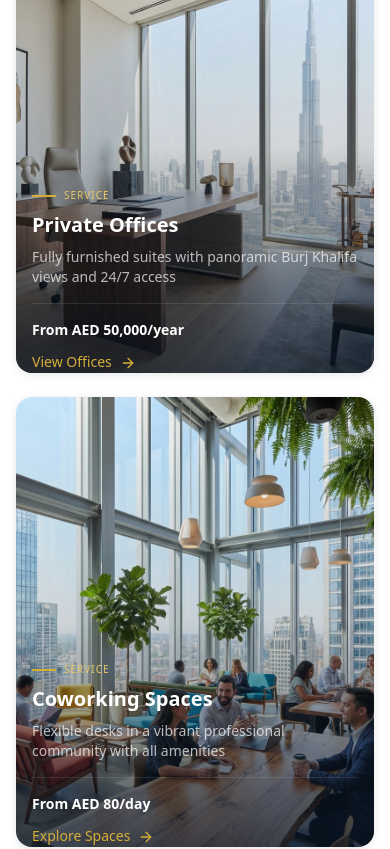
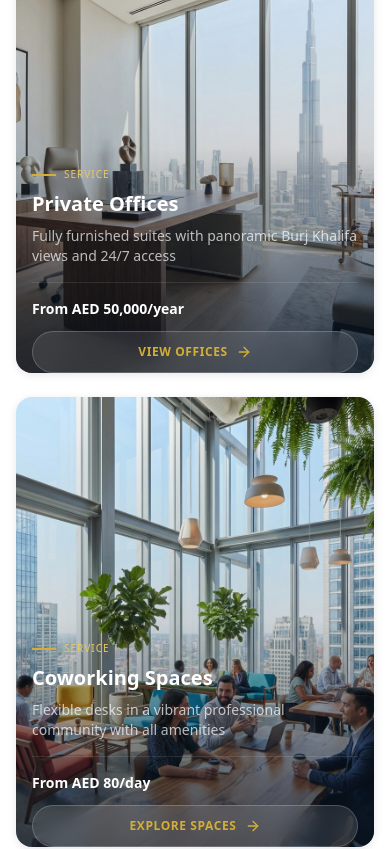
Before and after one commit to mshayan1121/jetsetbc_website, a Next.js app: page / in a window 390 px wide. Shown: the part 1620-2469 px from the top of the page. Built offline with nearby package versions, Linux system fonts and the light colour scheme; a web font is replaced by a local one.

Commit message:
Redesign service card CTA buttons with glassmorphism styling and improved mobile spacing

```diff
--- a/components/sections/ServicesOverview.tsx
+++ b/components/sections/ServicesOverview.tsx
@@ -110,7 +110,7 @@ const ServicesOverview = () => {
                             </div>
 
                             {/* Content */}
-                            <div className="absolute bottom-0 left-0 right-0 p-4 sm:p-6 md:p-8 pt-8 md:pt-12 transform translate-y-4 group-hover:translate-y-0 transition-transform duration-500">
+                            <div className="absolute bottom-0 left-0 right-0 px-4 sm:px-6 md:px-8 pt-8 md:pt-12 pb-4 sm:pb-5 md:pb-5 transform translate-y-4 group-hover:translate-y-0 transition-transform duration-500 flex flex-col">
                                 <div className="flex items-center gap-2 sm:gap-3 mb-2 sm:mb-3">
                                     <div className="w-6 sm:w-8 h-[2px] bg-gold-500" />
                                     <span className="text-gold-400 font-body font-medium uppercase tracking-widest text-[10px] sm:text-xs">
@@ -123,15 +123,18 @@ const ServicesOverview = () => {
                                 <p className="text-white/70 font-body mb-4 sm:mb-6 text-sm sm:text-base line-clamp-2 group-hover:text-white transition-colors duration-300">
                                     {service.description}
                                 </p>
-                                <div className="flex flex-col sm:flex-row items-start sm:items-center justify-between gap-3 sm:gap-0 mt-auto border-t border-white/10 pt-4 sm:pt-6">
+                                <div className="flex flex-col gap-3 mt-auto border-t border-white/10 pt-4 sm:pt-5">
                                     <span className="text-white font-body font-semibold text-sm sm:text-base">
                                         {service.price}
                                     </span>
-                                    <Link href={service.link} className="flex items-center gap-2 text-gold-500 font-body font-medium text-sm sm:text-base group/btn transition-all duration-300">
-                                        <span className="border-b border-transparent group-hover/btn:border-gold-500 transition-all duration-300">
+                                    <Link
+                                        href={service.link}
+                                        className="group/btn relative w-full flex items-center justify-center gap-2 px-4 py-3 sm:py-3.5 rounded-full bg-white/10 backdrop-blur-[10px] border border-white/20 hover:bg-white/15 hover:border-gold-500/40 active:scale-[0.98] transition-all duration-300"
+                                    >
+                                        <span className="text-gold-500 font-body font-semibold text-xs sm:text-sm uppercase tracking-wider group-hover/btn:text-gold-400 transition-colors duration-300">
                                             {service.cta}
                                         </span>
-                                        <ArrowRight className="w-4 h-4 transition-transform duration-300 group-hover/btn:translate-x-2" />
+                                        <ArrowRight className="w-4 h-4 sm:w-5 sm:h-5 text-gold-500 group-hover/btn:text-gold-400 group-hover/btn:translate-x-1 transition-all duration-300" />
                                     </Link>
                                 </div>
                             </div>
```
